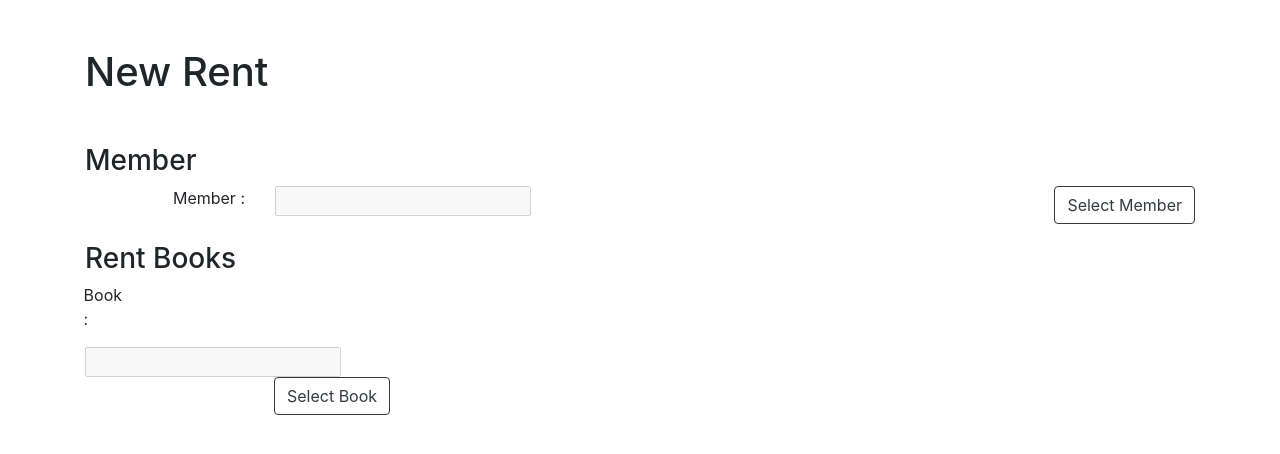
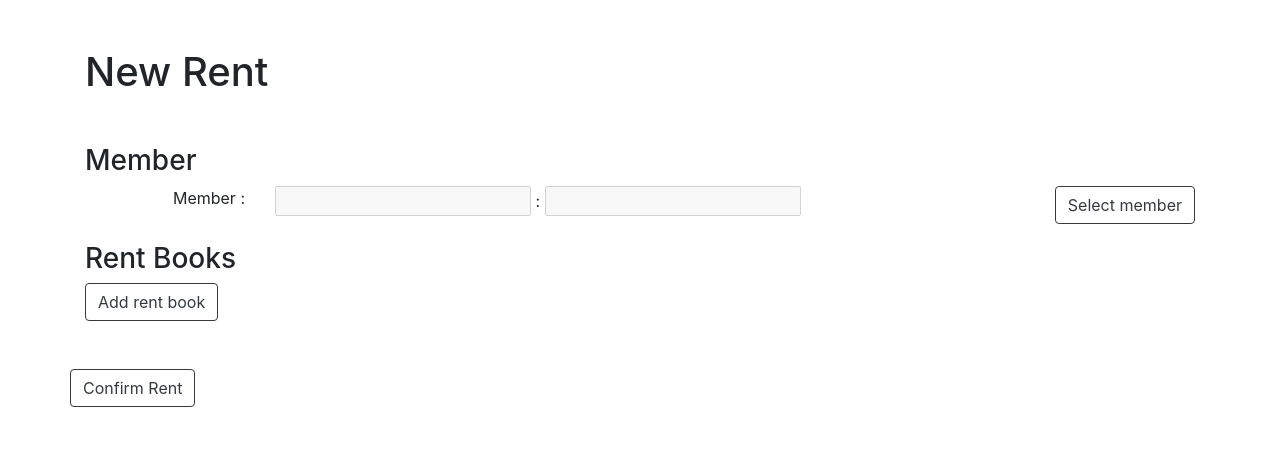
Before and after one commit to atsadavut001/book_rental_shop, a Flask app: page /newrent in a window 1280 px wide. Shown: the part 56-510 px from the top of the page. Run offline with Flask 2, Linux system fonts and the light colour scheme; a user stored in the database is signed in; data comes from the database, SQL or seed files in the repository; both versions use the stored data as it was after the commit.

Commit message:
Add files via upload

```diff
--- a/app.py
+++ b/app.py
@@ -1,8 +1,10 @@
 from os import error
-from flask import Flask, flash, redirect, render_template, request, session
+from flask import Flask, flash, redirect, render_template, request, session, jsonify
 from flask_session import Session
 import sqlite3
 from helpers import login_required
+import json
+import datetime
 
 app = Flask(__name__)
 
@@ -56,7 +58,7 @@ def dashboard():
     rents = []
     with sqlite3.connect("book_rental_shop.db") as con:
         cur = con.cursor()
-        data = cur.execute("SELECT rent.rt_id, members.mb_name, rent.rt_status, rent.rt_create_at FROM rent JOIN members on members.mb_id = rent.mb_id")
+        data = cur.execute("SELECT rent.rt_id, members.mb_name, rent.rt_status, rent.rt_create_at FROM rent JOIN members on members.mb_id = rent.mb_id ORDER BY rent.rt_create_at DESC")
         for row in data:
             rents.append({
                 "id":row[0],
@@ -233,14 +235,23 @@ def rent():
     rents = []
     with sqlite3.connect("book_rental_shop.db") as con:
         cur = con.cursor()
-        data = cur.execute("SELECT rent.rt_id, members.mb_name, rent.rt_status, rent.rt_create_at FROM rent JOIN members on members.mb_id = rent.mb_id")
-        for row in data:
+        data = cur.execute("SELECT rent.rt_id, members.mb_name, rent.rt_status, rent.rt_create_at FROM rent JOIN members on members.mb_id = rent.mb_id ORDER BY rent.rt_create_at DESC")
+        for rent in data:
             rents.append({
-                "id":row[0],
-                "member":row[1],
-                "status":row[2],
-                "date":row[3]
+                "id": rent[0],
+                "member": rent[1],
+                "status": rent[2],
+                "date": rent[3],
+                "books": ''
             })
+        for index in range(len(rents)):
+            items = cur.execute(f"SELECT books.bk_name FROM rent_item JOIN books on books.bk_id = rent_item.bk_id WHERE rent_item.rt_id = '{rents[index]['id']}'")
+            books = ''
+            for item in items:
+                books += f'{item[0]},'
+
+            rents[index]['books'] = str(json.dumps(books))
+
         con.commit()
     return render_template("rent.html",rents = rents)
 
@@ -274,3 +285,44 @@ def newrent():
         con.commit()
 
     return render_template("new-rent.html" ,members = members, books = books)
+
+@app.route("/saverent", methods=["POST"])
+@login_required
+def saverent():
+    body = json.loads(request.data)
+    books = body['book']
+    member = body['member']
+
+    rent_price = 0
+    for row in books:
+        rent_price += int(row['price'])
+
+    with sqlite3.connect("book_rental_shop.db") as con:
+        cur = con.cursor()
+
+        admin_id = str(session["user_id"])
+        cur.execute(f"INSERT INTO rent (mb_id, rt_price, rt_create_at, rt_create_by) VALUES ('{member['id']}', '{rent_price}', '{datetime.datetime.now()}', '{admin_id}')")
+        bdObjectRent = cur.execute(f"SELECT rt_id FROM rent WHERE mb_id = '{member['id']}' ORDER BY rt_create_at DESC LIMIT 1")
+        for row in bdObjectRent:
+            rent_id = row[0]
+        for row in books:
+            cur.execute(f"INSERT INTO rent_item (rt_id, bk_id) VALUES ('{int(rent_id)}', '{int(row['id'])}')")
+
+        member_credit = 0
+        bdObjectMember = cur.execute(f"SELECT mb_credit FROM members WHERE mb_id = '{member['id']}'")
+        for row in bdObjectMember:
+           member_credit = row[0]
+        cur.execute(f"UPDATE members SET mb_credit = '{member_credit - rent_price}' WHERE mb_id = '{member['id']}'")
+
+        con.commit()
+
+    return redirect("/rent")
+
+@app.route("/rentchangestatus/<int:rt_id>")
+@login_required
+def rentchangestatus(rt_id):
+    with sqlite3.connect("book_rental_shop.db") as con:
+        cur = con.cursor()
+        admin_id = str(session["user_id"])
+        cur.execute(f"UPDATE rent SET rt_status = 'returned', rt_create_at = '{datetime.datetime.now()}', rt_create_by = '{admin_id}' WHERE rt_id = '{rt_id}'")
+    return redirect("/rent")
--- a/static/js/main.js
+++ b/static/js/main.js
@@ -29,3 +29,181 @@ function editBookById(form_book) {
     form.submit();
 
 }
+
+function runShowMembers(members) {
+    members_tag = ``;
+    for (let i = 0; i < members.length; i++) {
+        members_tag += `
+        <div class="row mt-3">
+            <div class="col-3">
+                <p class="mt-1">${members[i].code} : ${members[i].name}</p>
+            </div>
+            <div class="col-9">
+                <button class="btn btn-outline-dark" onclick="selectMemberRent({id:'${members[i].id}', code:'${members[i].code}'})" data-dismiss="modal">Select</button>
+            </div>
+        </div>
+        `;
+    }
+    document.getElementById("select_members").innerHTML = members_tag.toString();
+}
+
+function searchMemberRent(members) {
+    members_tag = ``;
+    let code = document.getElementById("search_select_members").value;
+    for (let i = 0; i < members.length; i++) {
+        let data_code = members[i].code.toLowerCase();
+        if (data_code.includes(code.toLowerCase())) {
+            members_tag += `
+            <div class="row mt-3">
+                <div class="col-3">
+                    <p class="mt-1">${members[i].code} : ${members[i].name}</p>
+                </div>
+                <div class="col-9">
+                    <button class="btn btn-outline-dark" onclick="selectMemberRent({id:'${members[i].id}', code:'${members[i].code}'})" data-dismiss="modal">Select</button>
+                </div>
+            </div>
+            `;
+        }
+    }
+    document.getElementById("select_members").innerHTML = members_tag.toString();
+}
+
+function selectMemberRent(member) {
+    document.getElementById("rent_member_id").value = member.id;
+    document.getElementById("rent_member_code").value = member.code;
+}
+
+function runShowBooks(books) {
+    books_tag = ``;
+    for (let i = 0; i < books.length; i++) {
+        books_tag += `
+        <div class="row mt-3">
+            <div class="col-3">
+                <p class="mt-1">${books[i].id} : ${books[i].name} : ${books[i].price}$</p>
+            </div>
+            <div class="col-9">
+                <button class="btn btn-outline-dark" onclick="selectBookRent({id:'${books[i].id}', name:'${books[i].name}', price:'${books[i].price}'})" data-dismiss="modal">Select</button>
+            </div>
+        </div>
+        `;
+    }
+    document.getElementById("select_books").innerHTML = books_tag.toString();
+}
+
+function searchBookRent(books) {
+    books_tag = ``;
+    let name = document.getElementById("search_select_book").value;
+    for (let i = 0; i < books.length; i++) {
+        let data_name = books[i].name.toLowerCase();
+        if (data_name.includes(name.toLowerCase())) {
+            books_tag += `
+            <div class="row mt-3">
+                <div class="col-3">
+                    <p class="mt-1">${books[i].id} : ${books[i].name} : ${books[i].price}$</p>
+                </div>
+                <div class="col-9">
+                    <button class="btn btn-outline-dark" onclick="selectBookRent({id:'${books[i].id}', name:'${books[i].name}', price:'${books[i].price}'})" data-dismiss="modal">Select</button>
+                </div>
+            </div>
+        `;
+        }
+    }
+    document.getElementById("select_books").innerHTML = books_tag.toString();
+}
+
+function selectBookRent(book) {
+    let all_book = document.querySelectorAll("#book_item")
+
+    books_item_tag = ``;
+    for (let i = 0; i < all_book.length + 1; i++) {
+        if (i < all_book.length) {
+            books_item_tag += `
+            <div class="col-12 mt-3" id="book_item" name="book_item">
+                <input type="text" id="rent_book_id_${i}" name="rent_book_id_${i}" value="${document.getElementById("rent_book_id_" + i.toString()).value}" disabled> :
+                <input type="text" id="rent_book_name_${i}" name="rent_book_name_${i}" value="${document.getElementById("rent_book_name_" + i.toString()).value}" disabled> :
+                <input type="text" id="rent_book_price_${i}" name="rent_book_price_${i}" value="${document.getElementById("rent_book_price_" + i.toString()).value}" disabled>
+            </div>
+            `;
+        } else {
+            books_item_tag += `
+            <div class="col-12 mt-3" id="book_item" name="book_item">
+                <input type="text" id="rent_book_id_${i}" name="rent_book_id_${i}" value="${book.id}" disabled> :
+                <input type="text" id="rent_book_name_${i}" name="rent_book_name_${i}" value="${book.name}" disabled> :
+                <input type="text" id="rent_book_price_${i}" name="rent_book_price_${i}" value="${book.price}" disabled>
+            </div>
+            `;
+        }
+
+    }
+    document.getElementById("all_book_rent").innerHTML = books_item_tag.toString();
+}
+
+function saveRent() {
+    let rent_data = null;
+    if (verifyDataRent()) {
+        body_data = htmlBookToObject();
+        var json = JSON.stringify(body_data);
+        var xhr = new XMLHttpRequest();
+        xhr.open("POST", "/saverent");
+        xhr.setRequestHeader("Content-Type", "application/json");
+        xhr.send(json);
+        setTimeout(() => {
+            window.location.href = '/rent';
+        }, 1000);
+    }
+}
+
+function verifyDataRent() {
+    var verify = true;
+    var error_message = null;
+
+    if (document.querySelectorAll("#book_item").length < 1) {
+        verify = false;
+        error_message = 'The book must be more than 1';
+    } else if (!document.getElementById("rent_member_id").value) {
+        verify = false;
+        error_message = 'Please select a member';
+    }
+
+    if (error_message) {
+        alert(error_message);
+    }
+    return verify;
+}
+
+function htmlBookToObject() {
+    data = {
+        member: null,
+        book: []
+    };
+
+    data.member = {
+        id: parseInt(document.getElementById("rent_member_id").value),
+        code: document.getElementById("rent_member_code").value
+    }
+
+    let all_book = document.querySelectorAll("#book_item")
+
+    books_item_tag = ``;
+    for (let i = 0; i < all_book.length; i++) {
+        data.book.push({
+            id: parseInt(document.getElementById("rent_book_id_" + i.toString()).value),
+            name: document.getElementById("rent_book_name_" + i.toString()).value,
+            price: parseInt(document.getElementById("rent_book_price_" + i.toString()).value)
+        })
+    }
+    return data;
+}
+
+function getViewBook(data) {
+    let books = data.split(",")
+    books_tag = ``;
+    for (let i = 0; i < books.length; i++) {
+        if (books[i]) {
+            books_tag += `
+            <h5> ${i+1} : ${books[i]} </h5>
+        `;
+        }
+    }
+    document.getElementById("rent_view_books").innerHTML = books_tag.toString();
+}
--- a/templates/new-rent.html
+++ b/templates/new-rent.html
@@ -35,21 +35,59 @@
                         <p class="float-right">Member : </p>
                     </div>
                     <div class="col-10">
+                        <input type="text" id="rent_member_id" name="rent_member_id" disabled> :
                         <input type="text" id="rent_member_code" name="rent_member_code" disabled>
-                        <button class="btn btn-outline-dark float-right" data-toggle="modal" data-target="#SelectMembers">Select Member</button>
+                        <button class="btn btn-outline-dark float-right" data-toggle="modal" data-target="#SelectMembers" onclick="runShowMembers({{members}})">Select member</button>
                     </div>
                 </div>
             </div>
             <div class="col-12 mt-3">
                 <h3>Rent Books</h3>
                 <div class="row mb-3">
-                    <div id="book_item">
-                        <div class="col-2">
-                            <p class="float-right">Book : </p>
+                    <div class="col-12">
+                        <button class="btn btn-outline-dark" data-toggle="modal" data-target="#SelectBook" onclick="runShowBooks({{books}})">Add rent book</button>
+                    </div>
+                    <div class="col-12">
+                        <div class="row mt-3" id="all_book_rent">
                         </div>
-                        <div class="col-10">
-                            <input type="text" id="rent_member_code" name="rent_member_code" disabled>
-                            <button class="btn btn-outline-dark float-right" data-toggle="modal" data-target="#SelectBook">Select Book</button>
+                    </div>
+
+                </div>
+            </div>
+            <div class="vol-12 mt-3">
+                <button class="btn btn-outline-dark float-right" onclick="saveRent()">Confirm Rent</button>
+            </div>
+        </div>
+    </div>
+
+    <!-- Modal Zone -->
+    <div class="modal fade" id="SelectMembers" tabindex="-1" aria-labelledby="SelectMembersLabel" aria-hidden="true">
+        <div class="modal-dialog modal-lg">
+            <div class="modal-content">
+                <div class="modal-header">
+                    <h5 class="modal-title" id="SelectMemberslLabel">Select member</h5>
+                    <button type="button" class="close" data-dismiss="modal" aria-label="Close"><span aria-hidden="true">&times;</span></button>
+                </div>
+                <div class="modal-body">
+                    <div class="row">
+                        <div class="col-12">
+                            <div class="row">
+                                <div class="col-12">
+                                    <div class="row">
+                                        <div class="col-9">
+                                            <input type="text" class="form-control" id="search_select_members" placeholder="CODE Member">
+                                        </div>
+                                        <div class="col-3">
+                                            <button class="btn btn-outline-dark" onclick="searchMemberRent({{members}})">Search Member</button>
+                                        </div>
+                                    </div>
+                                </div>
+                                <div class="col-12" id="select_members">
+                                </div>
+                            </div>
+                            <div class="col-12 mt-2">
+                                <button type="button" class="btn btn-secondary float-right" data-dismiss="modal">CANCEL</button>
+                            </div>
                         </div>
                     </div>
                 </div>
@@ -57,84 +95,35 @@
         </div>
     </div>
 
-    <!-- Modal Zone -->
-    <div class="modal fade" id="SelectMembers" tabindex="-1" aria-labelledby="SelectMembersLabel" aria-hidden="true">
-        <div class="modal-dialog">
-            <div class="modal-content">
-                <div class="modal-header">
-                    <h5 class="modal-title" id="SelectMemberslLabel">Select member</h5>
-                    <button type="button" class="close" data-dismiss="modal" aria-label="Close"><span aria-hidden="true">&times;</span></button>
-                </div>
-                <div class="modal-body">
-                    <form action="/member" method="post">
-                        <div class="row">
-                            <div class="col-12">
-                                <div class="row">
-                                    <div class="col-4">
-                                        <p class="card-text float-right">Code : </p>
-                                    </div>
-                                    <div class="col-8"><input class="form-control" type="text" id="code" name="code"></div>
-                                </div>
-                                <div class="row mt-2">
-                                    <div class="col-4">
-                                        <p class="card-text float-right">Name : </p>
-                                    </div>
-                                    <div class="col-8"><input class="form-control" type="text" id="name" name="name"></div>
-                                </div>
-                                <div class="row mt-2">
-                                    <div class="col-4">
-                                        <p class="card-text float-right">Credit : </p>
-                                    </div>
-                                    <div class="col-8"><input class="form-control" type="text" id="credit" name="credit"></div>
-                                </div>
-                            </div>
-                            <div class="col-12 mt-2">
-                                <button type="button" class="btn btn-secondary float-right" data-dismiss="modal">CANCEL</button>
-                                <button type="submit" class="btn btn-primary float-right mr-2">ADD</button>
-                            </div>
-                        </div>
-                    </form>
-                </div>
-            </div>
-        </div>
-    </div>
-
     <div class="modal fade" id="SelectBook" tabindex="-1" aria-labelledby="SelectBookLabel" aria-hidden="true">
-        <div class="modal-dialog">
+        <div class="modal-dialog modal-lg">
             <div class="modal-content">
                 <div class="modal-header">
                     <h5 class="modal-title" id="SelectBooklLabel">Select book</h5>
                     <button type="button" class="close" data-dismiss="modal" aria-label="Close"><span aria-hidden="true">&times;</span></button>
                 </div>
                 <div class="modal-body">
-                    <form action="/member" method="post">
-                        <div class="row">
-                            <div class="col-12">
-                                <div class="row">
-                                    <div class="col-4">
-                                        <p class="card-text float-right">Code : </p>
+                    <div class="row">
+                        <div class="col-12">
+                            <div class="row">
+                                <div class="col-12">
+                                    <div class="row">
+                                        <div class="col-9">
+                                            <input type="text" class="form-control" id="search_select_book" placeholder="Name Book">
+                                        </div>
+                                        <div class="col-3">
+                                            <button class="btn btn-outline-dark" onclick="searchBookRent({{books}})">Search Book</button>
+                                        </div>
                                     </div>
-                                    <div class="col-8"><input class="form-control" type="text" id="code" name="code"></div>
                                 </div>
-                                <div class="row mt-2">
-                                    <div class="col-4">
-                                        <p class="card-text float-right">Name : </p>
-                                    </div>
-                                    <div class="col-8"><input class="form-control" type="text" id="name" name="name"></div>
-                                </div>
-                                <div class="row mt-2">
-                                    <div class="col-4">
-                                        <p class="card-text float-right">Credit : </p>
-                                    </div>
-                                    <div class="col-8"><input class="form-control" type="text" id="credit" name="credit"></div>
+                                <div class="col-12" id="select_books">
                                 </div>
                             </div>
                             <div class="col-12 mt-2">
                                 <button type="button" class="btn btn-secondary float-right" data-dismiss="modal">CANCEL</button>
-                                <button type="submit" class="btn btn-primary float-right mr-2">ADD</button>
                             </div>
                         </div>
-                    </form>
+                    </div>
                 </div>
             </div>
         </div>
```
Also changed, not shown: templates/dashboard.html (+6 -1 lines), templates/rent.html (+35 -1 lines), book_rental_shop.db.
